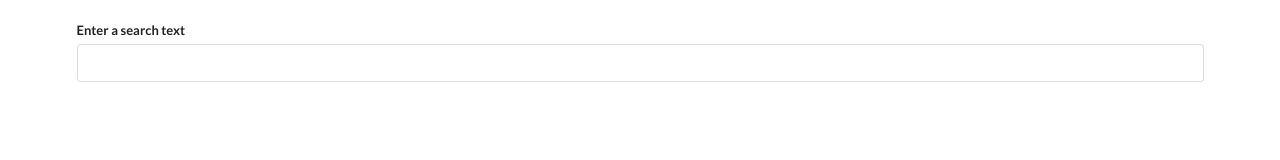
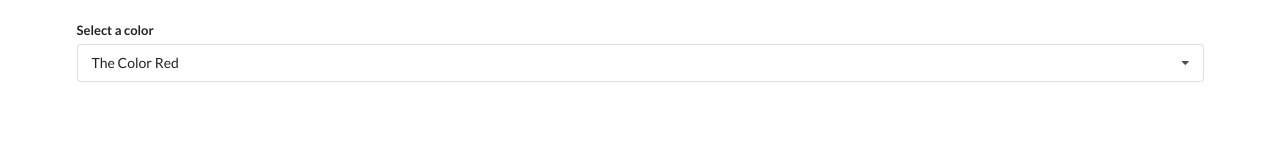
Before and after one commit to KPMGE/widgets-app, a React (Create React App) app: page / in a window 1280 px wide. Shown: the top 160 px of the page. Built offline with nearby package versions, Linux system fonts and the light colour scheme.

Commit message:
Adding Dropdown component

```diff
--- a/src/App.js
+++ b/src/App.js
@@ -1,12 +1,33 @@
-import React from "react";
+import React, { useState } from "react";
 
 import Accordion from "./components/Accordion";
 import Search from "./components/Search";
+import Dropdown from "./components/Dropdown";
+
+const options = [
+  {
+    label: "The Color Red",
+    value: "red",
+  },
+  {
+    label: "The Color Green",
+    value: "green",
+  },
+  {
+    label: "A Shade of Blue",
+    value: "blue",
+  },
+];
 
 const App = () => {
+  const [selected, setSelected] = useState(options[0]);
   return (
     <div className="ui container" style={{ marginTop: 20 }}>
-      <Search />
+      <Dropdown
+        selected={selected}
+        onSelectedChange={setSelected}
+        options={options}
+      />
     </div>
   );
 };
--- /dev/null
+++ b/src/components/Dropdown.js
@@ -0,0 +1,41 @@
+import React, { useState } from "react";
+
+const Dropdown = ({ options, selected, onSelectedChange }) => {
+  const [open, setOpen] = useState(false);
+
+  const optionsToRender = options.map((option) => {
+    if (option.value === selected.value) {
+      return null;
+    }
+
+    return (
+      <div
+        key={option.value}
+        className="item"
+        onClick={() => onSelectedChange(option)}
+      >
+        {option.label}
+      </div>
+    );
+  });
+
+  return (
+    <div className="ui form">
+      <div className="field">
+        <label className="label">Select a color</label>
+        <div
+          onClick={() => setOpen(!open)}
+          className={`ui selection dropdown ${open ? "visible active" : ""}`}
+        >
+          <i className="dropdown icon"></i>
+          <div className="text">{selected.label}</div>
+          <div className={`menu ${open ? "visible transition" : ""}`}>
+            {optionsToRender}
+          </div>
+        </div>
+      </div>
+    </div>
+  );
+};
+
+export default Dropdown;
```
